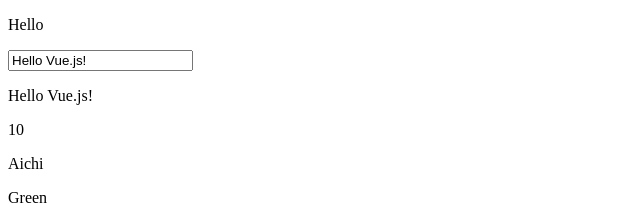
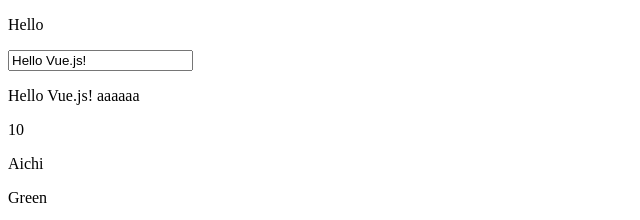
Before and after one commit to shotaro0619/Vue.js-practice, a plain HTML site: page index.html in a window 1280 px wide. Shown: the top 220 px of the page, 0-640 px from the left. Drawn offline with nearby package versions, Linux system fonts and the light colour scheme.

Commit message:
section2

```diff
--- a/index.html
+++ b/index.html
@@ -20,7 +20,7 @@
       <input type="text" v-bind:value="message">
     </p>
     <p>
-      {{ message }}
+      {{ message }} aaaaaa
     </p>
     <p>
       {{ count }}
```
